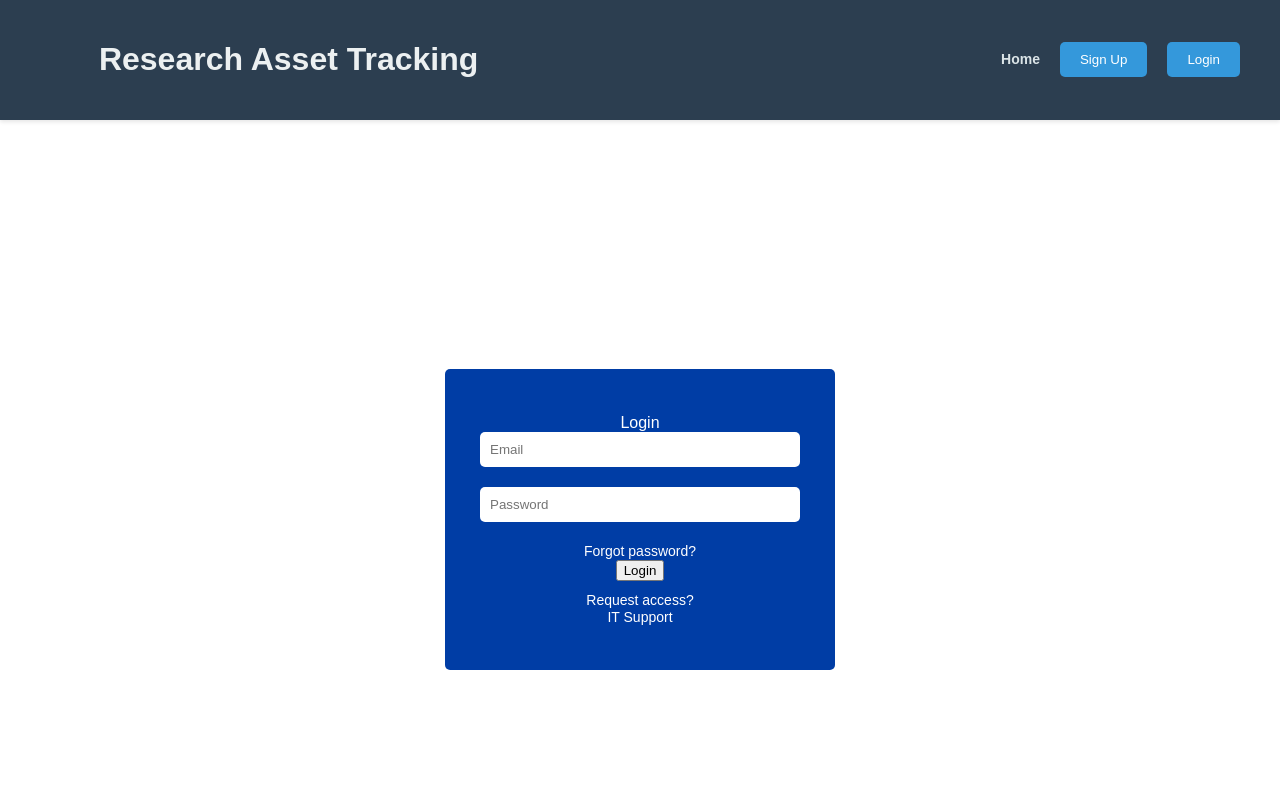
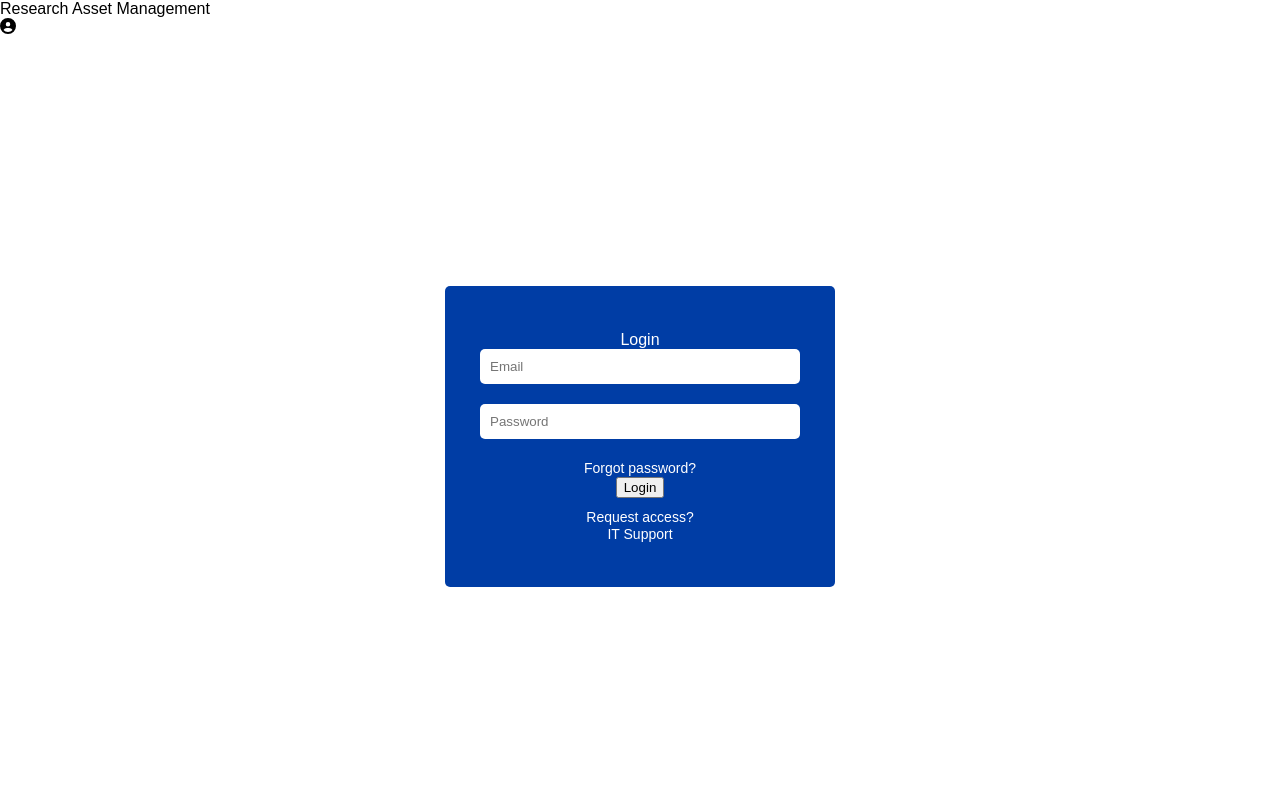
Before and after one commit to slu-csci-5030/RAM_Team_SLU, a React (Vite) app in the folder Frontend/: page / in a window 1280 px wide. Shown: the top 800 px of the page. Built offline with nearby package versions, Linux system fonts and the light colour scheme.

Commit message:
header functionality

```diff
--- a/Frontend/src/components/Header.jsx
+++ b/Frontend/src/components/Header.jsx
@@ -1,44 +1,21 @@
-
 import React, { useState } from 'react';
-import LoginModal from './LoginModal';
-import SignUpModal from './SignUpmodal';
 import '../assets/Styles/Header.css';
+import { FontAwesomeIcon } from '@fortawesome/react-fontawesome'
+import { faUserCircle } from '@fortawesome/free-solid-svg-icons'
 
 
 function Header() {
-  const [showSignUpModal, setShowSignUpModal] = useState(false);
-  const [showLoginModal, setShowLoginModal] = useState(false);
-
-  const handleSignUpClick = () => {
-    setShowSignUpModal(true);
-  };
-
-  const handleLoginClick = () => {
-    setShowLoginModal(true);
-  };
-
-  const handleSignUpClose = () => {
-    setShowSignUpModal(false);
-  };
-
-  const handleLoginClose = () => {
-    setShowLoginModal(false);
-  };
 
   return (
-    <header className="header">
-        <h1>Research Asset Tracking</h1>
-
-      <nav className="nav">
-        <ul>
-          <li><a href="/">Home</a></li>
-          <li><button className='Button' onClick={handleSignUpClick}>Sign Up</button></li>
-          <li><button className='Button'onClick={handleLoginClick}>Login</button></li>
-        </ul>
-      </nav>
-
-      {showSignUpModal && <SignUpModal onClose={handleSignUpClose} />}
-      {showLoginModal && <LoginModal onClose={handleLoginClose} />}
+    <header>
+        <div className='header__menu'>
+          <div className='header__menu__wrap'>
+            <div className='logo'>Research Asset Management</div>
+            <div className='header__menu__group'>
+              <FontAwesomeIcon icon={faUserCircle} className='header__icon'/>
+              </div>
+          </div>
+        </div>
     </header>
   );
 }
```
